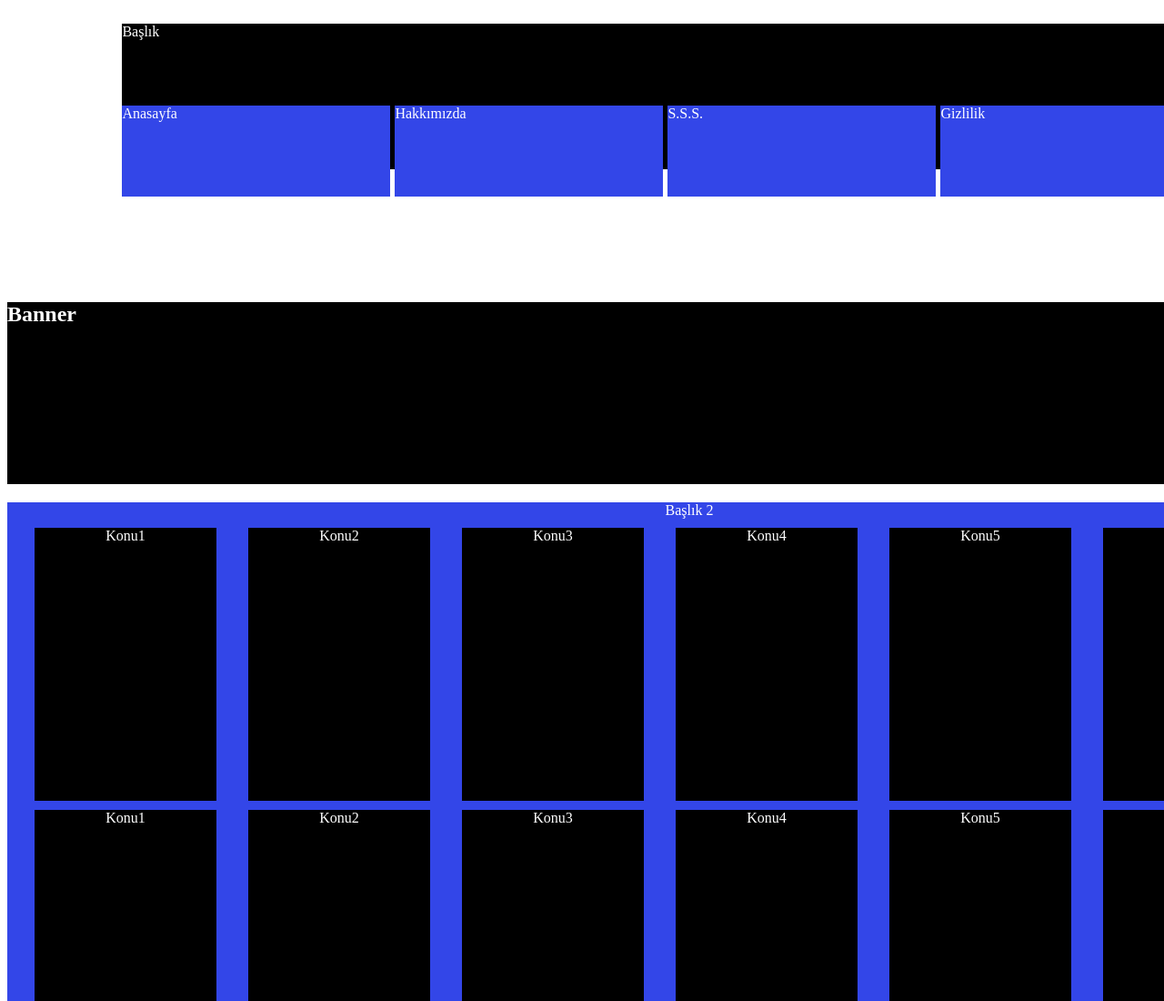
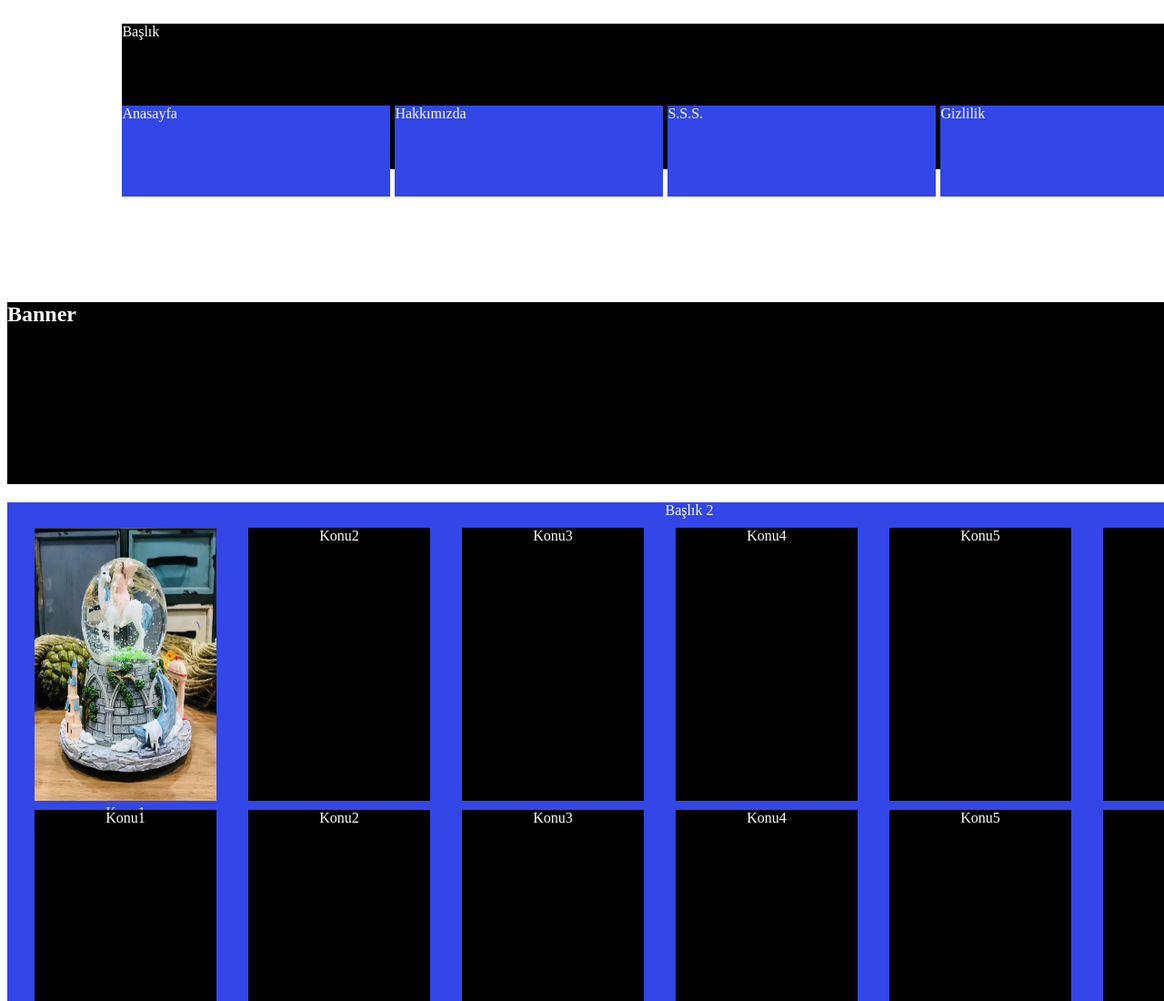
Before and after one commit to shcmamur/projem, a plain HTML site: page index.html in a window 1280 px wide. Shown: the top 1100 px of the page at 91% size. Drawn offline with Linux system fonts and the light colour scheme.

Commit message:
20.03.2019

```diff
--- a/index.html
+++ b/index.html
@@ -8,6 +8,7 @@
     <br>
     <div id="header">Başlık</div>
     <div id="header">
+
           <div class="icerik">Anasayfa</div>
           <div class="icerik">Hakkımızda</div>
           <div class="icerik">S.S.S.</div>
@@ -23,7 +24,7 @@
 
     <div id="ortala">
       <div id="header2">Başlık 2 <br>
-          <div class="konu">Konu1</div>
+          <div class="konu"><img src="resimler/a.jpg" width="200" height="300">Konu1</div>
           <div class="konu">Konu2</div>
           <div class="konu">Konu3</div>
           <div class="konu">Konu4</div>
--- a/style.css
+++ b/style.css
@@ -49,7 +49,6 @@
   margin-right: 5px;
   height: 100px;
   width: 295px;
-  color: #FFF;
 
 }
 .konu {
```
Also changed, not shown: resimler/a.jpg (added), 1 other file.
